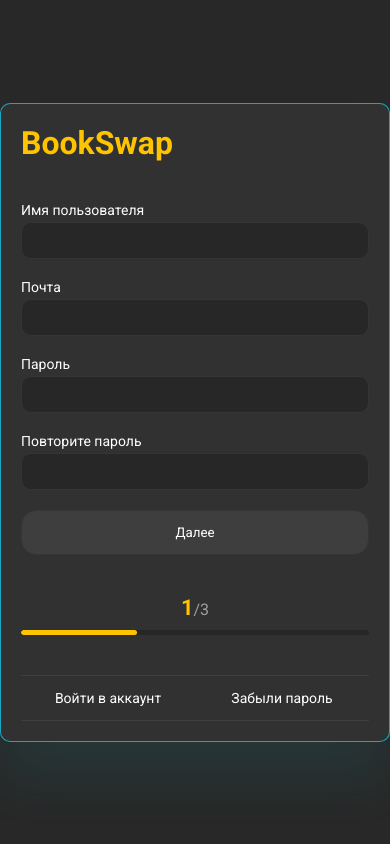
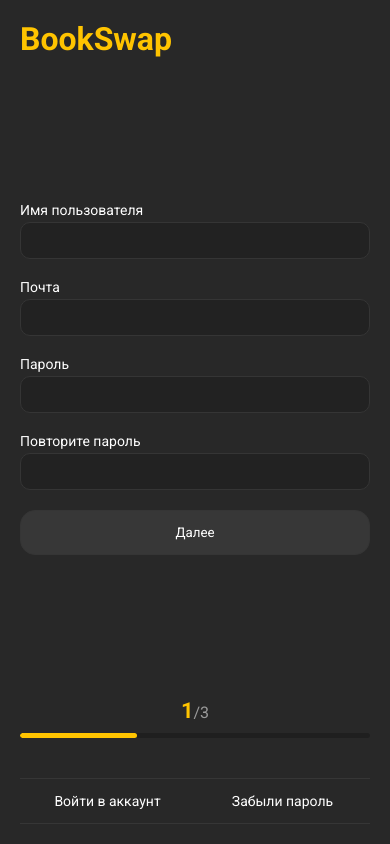
Before and after one commit to Kamatochy04/bookSwapper, a React (Vite) app: page /register in a window 390 px wide. Built offline with nearby package versions, Linux system fonts and the light colour scheme.

Commit message:
reg adaptiv

```diff
--- a/src/features/user/ui/register/RegisterStapper.tsx
+++ b/src/features/user/ui/register/RegisterStapper.tsx
@@ -49,9 +49,11 @@ export const RegisterStapper = () => {
       <div className={styles.container}>
         <Logo />
 
-        <RegisterContext.Provider value={{ nextStep, prevStep }}>
-          {steps[currentStep]}
-        </RegisterContext.Provider>
+        <div className={styles.content}>
+          <RegisterContext.Provider value={{ nextStep, prevStep }}>
+            {steps[currentStep]}
+          </RegisterContext.Provider>
+        </div>
 
         <Steps currentStep={currentStep + 1} countOfStep={3} />
         <div className={styles.footer}>
--- a/src/features/user/ui/register/styels/registerStapper.module.scss
+++ b/src/features/user/ui/register/styels/registerStapper.module.scss
@@ -40,3 +40,22 @@
     }
   }
 }
+
+@media (max-width: 470px) {
+  .container {
+    height: 100vh;
+    border: none;
+    background: none;
+    -webkit-box-shadow: none;
+    -moz-box-shadow: none;
+    box-shadow: none;
+  }
+
+  .content {
+    flex-grow: 1;
+    display: flex;
+    justify-content: center;
+    flex-direction: column;
+    width: 100%;
+  }
+}
--- a/src/widgets/header/ui/Header.tsx
+++ b/src/widgets/header/ui/Header.tsx
@@ -28,6 +28,11 @@ export const Header = () => {
                 onClick={() => navigate("/register")}
               />
             </div>
+            <SquareButton
+              text={"Регистрация"}
+              onClick={() => navigate("/register")}
+              className={styles.header__button}
+            />
 
             <div className={styles.burger}>
               <span></span>
--- a/src/widgets/header/ui/header.module.scss
+++ b/src/widgets/header/ui/header.module.scss
@@ -6,6 +6,9 @@
     grid-template-columns: 1fr 4fr 1fr;
     align-items: center;
     gap: 20px;
+  }
+  &__button {
+    display: none;
   }
 }
 
@@ -57,7 +60,7 @@
     display: none;
   }
   .burger {
-    display: flex;
+    display: none;
   }
 
   .header {
@@ -74,5 +77,8 @@
         display: none;
       }
     }
+    &__button {
+      display: block;
+    }
   }
 }
```
